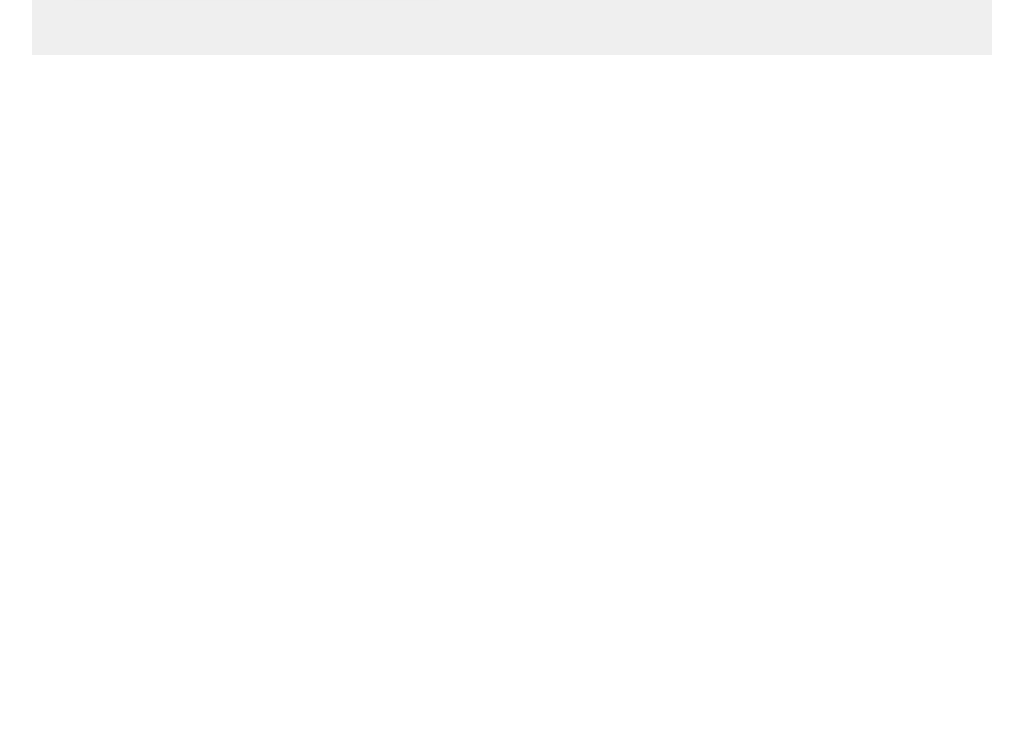
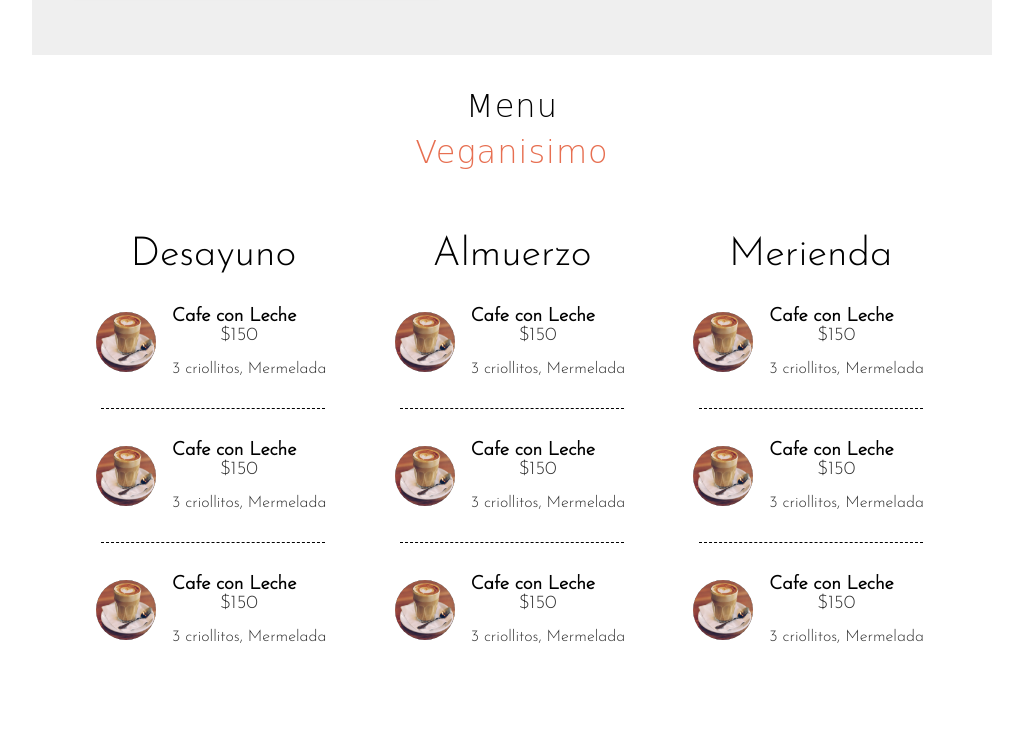
Before and after one commit to danyw/Resto, a plain HTML site: page index.html in a window 1280 px wide. Shown: the part 1461-2202 px from the top of the page, without its empty margins (128-1151 px from the left). Before the commit the page ends 1516 px from the top, so only its background shows below. Drawn offline with Linux system fonts and the light colour scheme; a web font is replaced by a local one.

Commit message:
add menu section

```diff
--- a/index.html
+++ b/index.html
@@ -76,6 +76,88 @@
             </article>
         </section>
         <!-- specialities end -->
+
+        <!-- menu start -->
+        <section class="menu">
+            <h2 class="section-title">Menu <span>Veganisimo</span></h2>
+            <section class="menu-container">
+                <section>
+                    <h3 class="menu-title">Desayuno</h3>
+                    <article class="menu-item">
+                        <img src="img/cappuccino.png" alt="">
+                        <section>
+                            <h3>Cafe con Leche <span>$150</span></h3>
+                            <p>3 criollitos, Mermelada</p>
+                        </section>
+                    </article>
+                    <article class="menu-item">
+                        <img src="img/cappuccino.png" alt="">
+                        <section>
+                            <h3>Cafe con Leche <span>$150</span></h3>
+                            <p>3 criollitos, Mermelada</p>
+                        </section>
+                    </article>
+                    <article class="menu-item">
+                        <img src="img/cappuccino.png" alt="">
+                        <section>
+                            <h3>Cafe con Leche <span>$150</span></h3>
+                            <p>3 criollitos, Mermelada</p>
+                        </section>
+                    </article>
+                </section>
+                <!-- Almuerzo -->
+                <section>
+                    <h3 class="menu-title">Almuerzo</h3>
+                    <article class="menu-item">
+                        <img src="img/cappuccino.png" alt="">
+                        <section>
+                            <h3>Cafe con Leche <span>$150</span></h3>
+                            <p>3 criollitos, Mermelada</p>
+                        </section>
+                    </article>
+                    <article class="menu-item">
+                        <img src="img/cappuccino.png" alt="">
+                        <section>
+                            <h3>Cafe con Leche <span>$150</span></h3>
+                            <p>3 criollitos, Mermelada</p>
+                        </section>
+                    </article>
+                    <article class="menu-item">
+                        <img src="img/cappuccino.png" alt="">
+                        <section>
+                            <h3>Cafe con Leche <span>$150</span></h3>
+                            <p>3 criollitos, Mermelada</p>
+                        </section>
+                    </article>
+                </section>
+                <!-- Merienda -->
+                <section>
+                    <h3 class="menu-title">Merienda</h3>
+                    <article class="menu-item">
+                        <img src="img/cappuccino.png" alt="">
+                        <section>
+                            <h3>Cafe con Leche <span>$150</span></h3>
+                            <p>3 criollitos, Mermelada</p>
+                        </section>
+                    </article>
+                    <article class="menu-item">
+                        <img src="img/cappuccino.png" alt="">
+                        <section>
+                            <h3>Cafe con Leche <span>$150</span></h3>
+                            <p>3 criollitos, Mermelada</p>
+                        </section>
+                    </article>
+                    <article class="menu-item">
+                        <img src="img/cappuccino.png" alt="">
+                        <section>
+                            <h3>Cafe con Leche <span>$150</span></h3>
+                            <p>3 criollitos, Mermelada</p>
+                        </section>
+                    </article>
+                </section>
+            </section>
+        </section>
+        <!-- menu end -->
     </main>
     <footer></footer>
 </body>
--- a/style.css
+++ b/style.css
@@ -133,6 +133,49 @@ header nav ul li {
     box-shadow: 5px 5px 15px rgba(200, 200, 200, 0.8);
 }
 /* specialities style end */
+/* menu style start */
+.menu-title {
+    font-size: 2.5rem;
+    font-weight: lighter;
+}
+.menu-item {
+    display: flex;
+    margin: 2rem 0;
+    position: relative;
+    align-items: center;
+    padding: 0 2rem 2rem 2rem;
+}
+.menu-item::after {
+    content: "";
+    position: absolute;
+    bottom: 0;
+    left: 0;
+    right: 0;
+    height: 0.5rem;
+    border-bottom: 1px dashed black;
+}
+.menu-item:last-child::after {
+    border: none;
+
+}
+.menu-item img {
+    width: 60px;
+    height: 60px;
+    border-radius: 30px;
+    margin-right: 1rem;
+}
+.menu-item section h3 {
+    margin-bottom: 1rem;
+}
+.menu-item section h3 span {
+    margin-left: 3rem;
+    font-weight: lighter;
+    color: #333333;
+}
+.menu-item p {
+    color: #333333;
+}
+/* menu style end */
 
 @media screen and (min-width: 725px) {
     body {
@@ -197,4 +240,16 @@ header nav ul li {
     .specialty-item:last-child .specialty-info {
         order:2;
     }
+
+    .menu-container {
+        display: flex;
+        padding: 2rem;
+    }
+    .menu-title {
+        text-align: center;
+    }
+    .menu-item::after {
+        width: 75%;
+        margin: 0 auto;
+    }
 }
```
Also changed, not shown: img/cappuccino.png (added).
